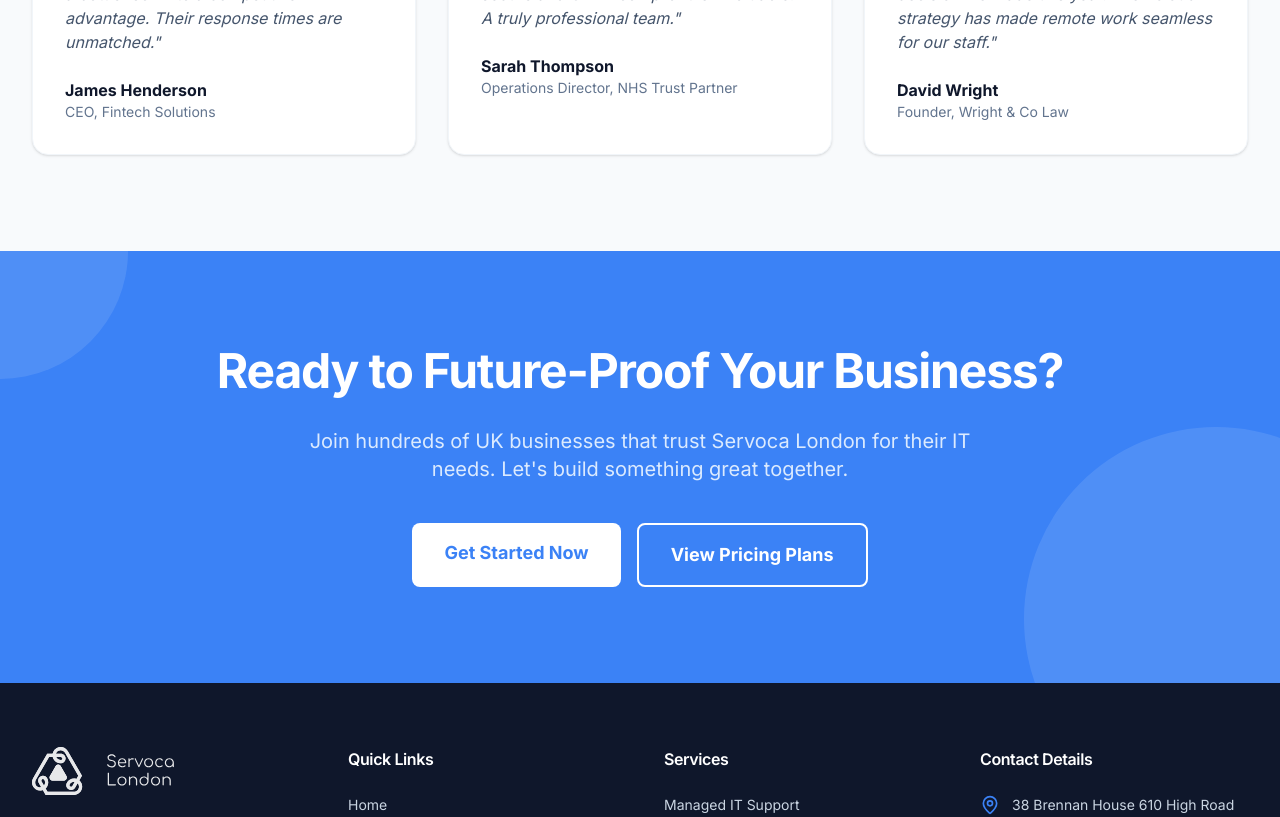
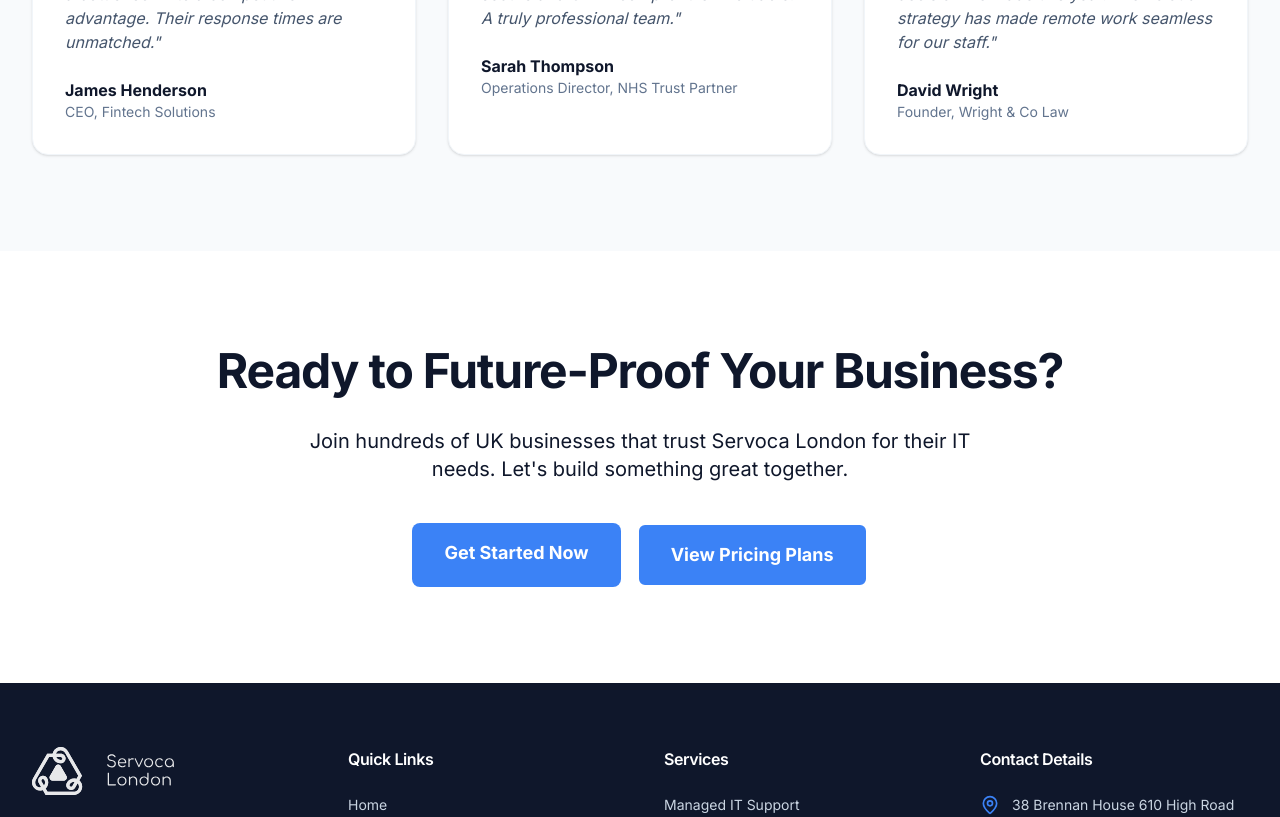
Before and after one commit to consultancy-outfit/100IT-SALESITES-001, a React (Vite) app: page / in a window 1280 px wide. Shown: the part 3040-3857 px from the top of the page. Built offline with nearby package versions, Linux system fonts and the light colour scheme.

Commit message:
improve design

```diff
--- a/src/pages/Home.tsx
+++ b/src/pages/Home.tsx
@@ -1,8 +1,16 @@
-import React from 'react';
-import { motion } from 'motion/react';
-import { ArrowRight, Shield, Zap, Globe, Users, BarChart3, CheckCircle2 } from 'lucide-react';
-import { Link } from 'react-router-dom';
-import { COMPANY_DETAILS } from '../constants';
+import React from "react";
+import { motion } from "motion/react";
+import {
+  ArrowRight,
+  Shield,
+  Zap,
+  Globe,
+  Users,
+  BarChart3,
+  CheckCircle2,
+} from "lucide-react";
+import { Link } from "react-router-dom";
+import { COMPANY_DETAILS } from "../constants";
 
 const Home = () => {
   return (
@@ -30,16 +38,22 @@ const Home = () => {
                 Leading UK IT Partners
               </span>
               <h1 className="text-5xl md:text-7xl font-bold text-white leading-[1.1] mb-6">
-                Strategic IT Solutions for <span className="text-brand-accent">Modern Business.</span>
+                Strategic IT Solutions for{" "}
+                <span className="text-brand-accent">Modern Business.</span>
               </h1>
               <p className="text-xl text-slate-300 mb-10 leading-relaxed max-w-2xl">
-                Servoca London provides enterprise-grade IT support, cloud strategy, and cyber security tailored for the UK market. We don't just fix problems; we drive growth.
+                Servoca London provides enterprise-grade IT support, cloud
+                strategy, and cyber security tailored for the UK market. We
+                don't just fix problems; we drive growth.
               </p>
               <div className="flex flex-col sm:flex-row gap-4">
                 <Link to="/services" className="btn-primary text-lg px-8 py-4">
                   Explore Services <ArrowRight className="ml-2 w-5 h-5" />
                 </Link>
-                <Link to="/contact" className="btn-secondary text-lg px-8 py-4 bg-white/10 border-white/20 text-white hover:bg-white/20">
+                <Link
+                  to="/contact"
+                  className="btn-secondary text-lg px-8 py-4 bg-white/10 border-white/20 text-white hover:bg-white/20"
+                >
                   Book a Consultation
                 </Link>
               </div>
@@ -52,14 +66,19 @@ const Home = () => {
           <div className="container-custom">
             <div className="grid grid-cols-4 gap-8">
               {[
-                { label: 'Uptime Guarantee', value: '99.99%' },
-                { label: 'Response Time', value: '< 15 Mins' },
-                { label: 'Client Retention', value: '98%' },
-                { label: 'UK Support', value: '24/7/365' },
+                { label: "Uptime Guarantee", value: "99.99%" },
+                { label: "Response Time", value: "< 15 Mins" },
+                { label: "Client Retention", value: "98%" },
+                { label: "UK Support", value: "24/7/365" },
               ].map((stat, i) => (
-                <div key={i} className="text-center border-r border-white/10 last:border-0">
+                <div
+                  key={i}
+                  className="text-center border-r border-white/10 last:border-0"
+                >
                   <p className="text-2xl font-bold text-white">{stat.value}</p>
-                  <p className="text-xs text-slate-400 uppercase tracking-widest mt-1">{stat.label}</p>
+                  <p className="text-xs text-slate-400 uppercase tracking-widest mt-1">
+                    {stat.label}
+                  </p>
                 </div>
               ))}
             </div>
@@ -71,27 +90,32 @@ const Home = () => {
       <section className="py-24 bg-white">
         <div className="container-custom">
           <div className="text-center max-w-3xl mx-auto mb-16">
-            <h2 className="text-3xl md:text-4xl font-bold mb-4">Why Choose Servoca London?</h2>
-            <p className="text-slate-600">We combine technical excellence with a deep understanding of the UK business landscape to deliver results that matter.</p>
+            <h2 className="text-3xl md:text-4xl font-bold mb-4">
+              Why Choose Servoca London?
+            </h2>
+            <p className="text-slate-600">
+              We combine technical excellence with a deep understanding of the
+              UK business landscape to deliver results that matter.
+            </p>
           </div>
 
           <div className="grid grid-cols-1 md:grid-cols-3 gap-8">
             {[
               {
                 icon: <Shield className="w-8 h-8 text-brand-accent" />,
-                title: 'Security First',
-                desc: 'Every solution we build is hardened with enterprise-grade security and GDPR compliance at its core.'
+                title: "Security First",
+                desc: "Every solution we build is hardened with enterprise-grade security and GDPR compliance at its core.",
               },
               {
                 icon: <Zap className="w-8 h-8 text-brand-accent" />,
-                title: 'Proactive Support',
-                desc: 'We monitor your systems 24/7 to identify and resolve issues before they impact your business operations.'
+                title: "Proactive Support",
+                desc: "We monitor your systems 24/7 to identify and resolve issues before they impact your business operations.",
               },
               {
                 icon: <Globe className="w-8 h-8 text-brand-accent" />,
-                title: 'UK Based Expertise',
-                desc: 'Our entire team is based in the UK, providing local knowledge and rapid on-site response when needed.'
-              }
+                title: "UK Based Expertise",
+                desc: "Our entire team is based in the UK, providing local knowledge and rapid on-site response when needed.",
+              },
             ].map((benefit, i) => (
               <motion.div
                 key={i}
@@ -112,17 +136,28 @@ const Home = () => {
         <div className="container-custom">
           <div className="flex flex-col lg:flex-row items-center gap-16">
             <div className="lg:w-1/2">
-              <h2 className="text-3xl md:text-4xl font-bold mb-6">Specialised IT Support for UK Industries</h2>
+              <h2 className="text-3xl md:text-4xl font-bold mb-6">
+                Specialised IT Support for UK Industries
+              </h2>
               <p className="text-slate-600 mb-8 leading-relaxed">
-                We understand that every sector has unique challenges. Our consultants have deep experience in delivering tailored IT strategies for:
+                We understand that every sector has unique challenges. Our
+                consultants have deep experience in delivering tailored IT
+                strategies for:
               </p>
               <div className="grid grid-cols-2 gap-4">
                 {[
-                  'Financial Services', 'Legal & Professional', 'Healthcare', 'Manufacturing', 'Retail & E-commerce', 'Non-Profit'
+                  "Financial Services",
+                  "Legal & Professional",
+                  "Healthcare",
+                  "Manufacturing",
+                  "Retail & E-commerce",
+                  "Non-Profit",
                 ].map((industry, i) => (
                   <div key={i} className="flex items-center space-x-2">
                     <CheckCircle2 className="w-5 h-5 text-brand-accent" />
-                    <span className="font-medium text-slate-700">{industry}</span>
+                    <span className="font-medium text-slate-700">
+                      {industry}
+                    </span>
                   </div>
                 ))}
               </div>
@@ -141,7 +176,9 @@ const Home = () => {
                   </div>
                   <div>
                     <p className="text-2xl font-bold">500+</p>
-                    <p className="text-xs text-slate-500 uppercase tracking-wider">Active Users Supported</p>
+                    <p className="text-xs text-slate-500 uppercase tracking-wider">
+                      Active Users Supported
+                    </p>
                   </div>
                 </div>
               </div>
@@ -154,42 +191,60 @@ const Home = () => {
       <section className="py-24 bg-white">
         <div className="container-custom">
           <div className="text-center mb-16">
-            <h2 className="text-3xl md:text-4xl font-bold mb-4">Measurable Results</h2>
-            <p className="text-slate-600">How we've helped UK businesses thrive through technology.</p>
+            <h2 className="text-3xl md:text-4xl font-bold mb-4">
+              Measurable Results
+            </h2>
+            <p className="text-slate-600">
+              How we've helped UK businesses thrive through technology.
+            </p>
           </div>
 
           <div className="grid grid-cols-1 md:grid-cols-2 gap-12">
             {[
               {
-                client: 'Midlands Manufacturing Ltd',
-                challenge: 'Legacy server downtime costing £5k per hour.',
-                solution: 'Full cloud migration to Azure with managed support.',
-                result: '£45,000 annual savings in infrastructure costs.'
+                client: "Midlands Manufacturing Ltd",
+                challenge: "Legacy server downtime costing £5k per hour.",
+                solution: "Full cloud migration to Azure with managed support.",
+                result: "£45,000 annual savings in infrastructure costs.",
               },
               {
-                client: 'City Legal Partners',
-                challenge: 'Security audit revealed critical vulnerabilities.',
-                solution: 'ISO 27001 alignment and advanced threat protection.',
-                result: 'Zero security incidents in 24 months post-implementation.'
-              }
+                client: "City Legal Partners",
+                challenge: "Security audit revealed critical vulnerabilities.",
+                solution: "ISO 27001 alignment and advanced threat protection.",
+                result:
+                  "Zero security incidents in 24 months post-implementation.",
+              },
             ].map((study, i) => (
-              <div key={i} className="bg-slate-900 rounded-3xl p-10 text-white overflow-hidden relative group">
+              <div
+                key={i}
+                className="bg-slate-900 rounded-3xl p-10 text-white overflow-hidden relative group"
+              >
                 <div className="absolute top-0 right-0 p-8 opacity-10 group-hover:scale-110 transition-transform">
                   <BarChart3 className="w-32 h-32" />
                 </div>
-                <h3 className="text-2xl font-bold mb-6 text-brand-accent">{study.client}</h3>
+                <h3 className="text-2xl font-bold mb-6 text-brand-accent">
+                  {study.client}
+                </h3>
                 <div className="space-y-4 relative z-10">
                   <div>
-                    <p className="text-slate-400 text-xs uppercase tracking-widest mb-1">The Challenge</p>
+                    <p className="text-slate-400 text-xs uppercase tracking-widest mb-1">
+                      The Challenge
+                    </p>
                     <p className="text-lg">{study.challenge}</p>
                   </div>
                   <div>
-                    <p className="text-slate-400 text-xs uppercase tracking-widest mb-1">Our Solution</p>
+                    <p className="text-slate-400 text-xs uppercase tracking-widest mb-1">
+                      Our Solution
+                    </p>
                     <p className="text-lg">{study.solution}</p>
                   </div>
                   <div className="pt-4 border-t border-white/10">
-                    <p className="text-slate-400 text-xs uppercase tracking-widest mb-1">The Result</p>
-                    <p className="text-2xl font-bold text-green-400">{study.result}</p>
+                    <p className="text-slate-400 text-xs uppercase tracking-widest mb-1">
+                      The Result
+                    </p>
+                    <p className="text-2xl font-bold text-green-400">
+                      {study.result}
+                    </p>
                   </div>
                 </div>
               </div>
@@ -202,17 +257,36 @@ const Home = () => {
       <section className="py-24 bg-slate-50">
         <div className="container-custom">
           <div className="text-center mb-16">
-            <h2 className="text-3xl md:text-4xl font-bold mb-4">What Our Clients Say</h2>
+            <h2 className="text-3xl md:text-4xl font-bold mb-4">
+              What Our Clients Say
+            </h2>
           </div>
           <div className="grid grid-cols-1 md:grid-cols-3 gap-8">
             {[
-              { name: 'James Henderson', role: 'CEO, Fintech Solutions', text: 'Servoca London transformed our IT from a bottleneck into a competitive advantage. Their response times are unmatched.' },
-              { name: 'Sarah Thompson', role: 'Operations Director, NHS Trust Partner', text: 'The peace of mind knowing our data is secure and GDPR compliant is invaluable. A truly professional team.' },
-              { name: 'David Wright', role: 'Founder, Wright & Co Law', text: 'Switching to Servoca was the best decision we made this year. Their cloud strategy has made remote work seamless for our staff.' }
+              {
+                name: "James Henderson",
+                role: "CEO, Fintech Solutions",
+                text: "Servoca London transformed our IT from a bottleneck into a competitive advantage. Their response times are unmatched.",
+              },
+              {
+                name: "Sarah Thompson",
+                role: "Operations Director, NHS Trust Partner",
+                text: "The peace of mind knowing our data is secure and GDPR compliant is invaluable. A truly professional team.",
+              },
+              {
+                name: "David Wright",
+                role: "Founder, Wright & Co Law",
+                text: "Switching to Servoca was the best decision we made this year. Their cloud strategy has made remote work seamless for our staff.",
+              },
             ].map((t, i) => (
-              <div key={i} className="bg-white p-8 rounded-2xl shadow-sm border border-slate-100">
+              <div
+                key={i}
+                className="bg-white p-8 rounded-2xl shadow-sm border border-slate-100"
+              >
                 <div className="flex mb-4 text-yellow-400">
-                  {[...Array(5)].map((_, i) => <span key={i}>★</span>)}
+                  {[...Array(5)].map((_, i) => (
+                    <span key={i}>★</span>
+                  ))}
                 </div>
                 <p className="text-slate-600 italic mb-6">"{t.text}"</p>
                 <div>
@@ -226,21 +300,26 @@ const Home = () => {
       </section>
 
       {/* Final CTA */}
-      <section className="py-24 bg-brand-accent relative overflow-hidden">
-        <div className="absolute inset-0 opacity-10">
-          <div className="absolute top-0 left-0 w-64 h-64 bg-white rounded-full -translate-x-1/2 -translate-y-1/2" />
-          <div className="absolute bottom-0 right-0 w-96 h-96 bg-white rounded-full translate-x-1/3 translate-y-1/3" />
-        </div>
+      <section className="py-24  relative overflow-hidden">
         <div className="container-custom relative z-10 text-center">
-          <h2 className="text-3xl md:text-5xl font-bold text-white mb-8">Ready to Future-Proof Your Business?</h2>
-          <p className="text-xl text-blue-100 mb-10 max-w-2xl mx-auto">
-            Join hundreds of UK businesses that trust Servoca London for their IT needs. Let's build something great together.
+          <h2 className="text-3xl md:text-5xl font-bold  mb-8">
+            Ready to Future-Proof Your Business?
+          </h2>
+          <p className="text-xl  mb-10 max-w-2xl mx-auto">
+            Join hundreds of UK businesses that trust Servoca London for their
+            IT needs. Let's build something great together.
           </p>
           <div className="flex flex-col sm:flex-row justify-center gap-4">
-            <Link to="/contact" className="bg-white text-brand-accent hover:bg-blue-50 px-8 py-4 rounded-lg font-bold text-lg transition-colors">
+            <Link
+              to="/contact"
+              className="bg-brand-accent text-white  px-8 py-4 rounded-lg font-bold text-lg transition-colors"
+            >
               Get Started Now
             </Link>
-            <Link to="/pricing" className="bg-brand-accent border-2 border-white text-white hover:bg-white/10 px-8 py-4 rounded-lg font-bold text-lg transition-colors">
+            <Link
+              to="/pricing"
+              className="bg-brand-accent border-2 border-white text-white  px-8 py-4 rounded-lg font-bold text-lg transition-colors"
+            >
               View Pricing Plans
             </Link>
           </div>
```
